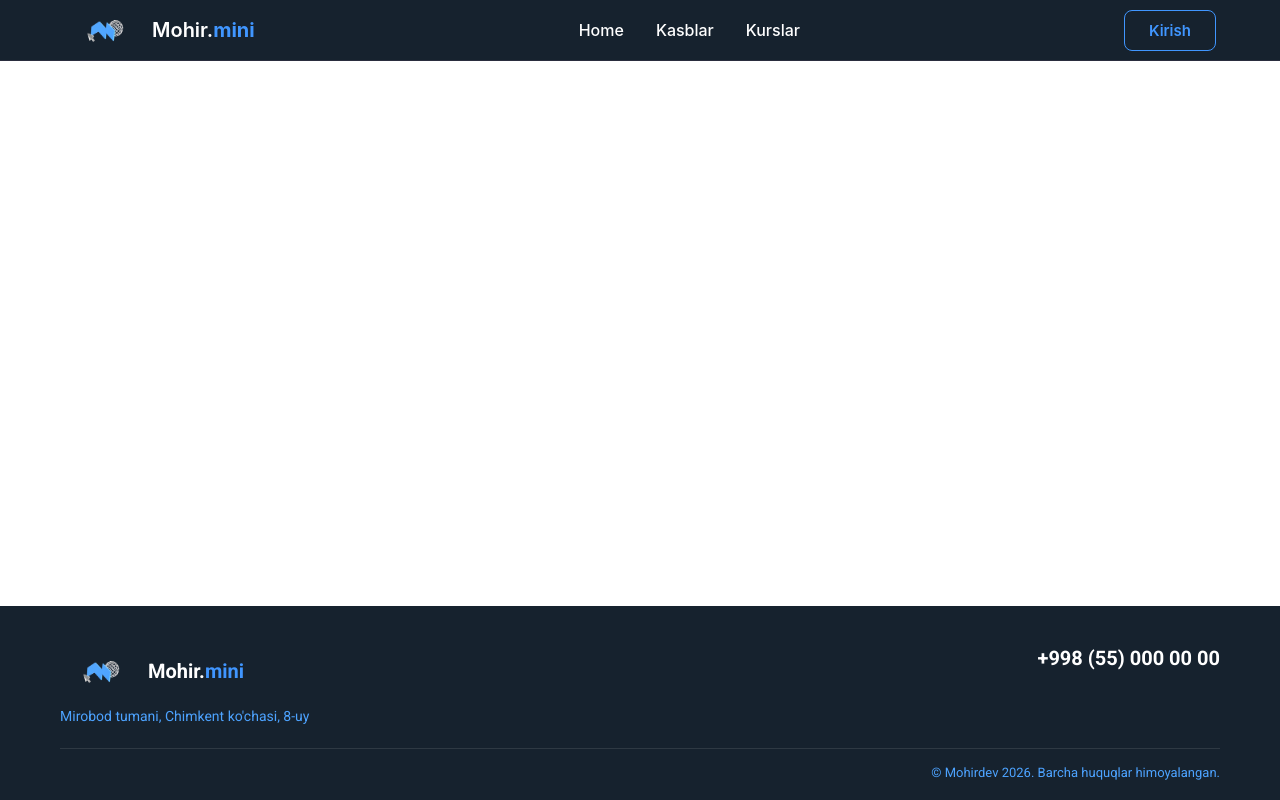
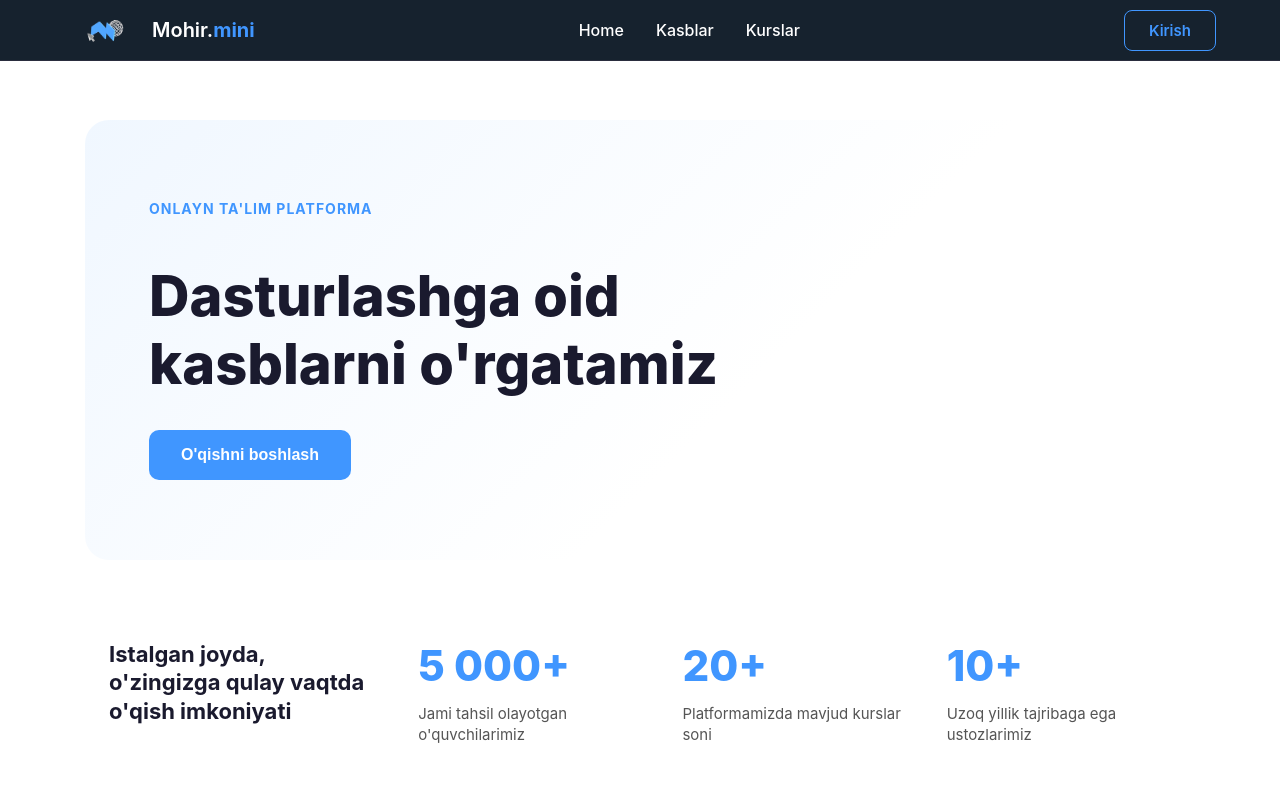
Before and after one commit to anvarxasanov/xa-mohir-project, a React (Vite) app: page / in a window 1280 px wide. Shown: the top 800 px of the page. Built offline with nearby package versions, Linux system fonts and the light colour scheme.

Commit message:
Add Hero section component

```diff
--- /dev/null
+++ b/src/pages/HomePage/Hero.jsx
@@ -0,0 +1,36 @@
+import './HomePage.css';
+
+export function Hero() {
+    return (
+        <>
+            <section className="hero">
+                <p className="hero__label">ONLAYN TA'LIM PLATFORMA</p>
+                <h1 className="hero__title">
+                    Dasturlashga oid<br />kasblarni o'rgatamiz
+                </h1>
+                <button className="hero__btn">O'qishni boshlash</button>
+            </section>
+
+            <section className="stats">
+                <div className="stats__intro">
+                    <p>Istalgan joyda, o'zingizga qulay vaqtda o'qish imkoniyati</p>
+                </div>
+
+                <div className="stats__item">
+                    <span className="stats__number">5 000+</span>
+                    <p>Jami tahsil olayotgan o'quvchilarimiz</p>
+                </div>
+
+                <div className="stats__item">
+                    <span className="stats__number">20+</span>
+                    <p>Platformamizda mavjud kurslar soni</p>
+                </div>
+
+                <div className="stats__item">
+                    <span className="stats__number">10+</span>
+                    <p>Uzoq yillik tajribaga ega ustozlarimiz</p>
+                </div>
+            </section>
+        </>
+    );
+}
--- /dev/null
+++ b/src/pages/HomePage/HomePage.css
@@ -0,0 +1,99 @@
+.page-content {
+    padding: 60px 45px;
+}
+
+.hero {
+    background: linear-gradient(135deg, #f0f7ff 0%, #ffffff 60%);
+    border-radius: 24px;
+    padding: 80px 64px;
+    margin: 60px 40px 40px;
+    font-family: 'Inter', sans-serif;
+}
+
+.hero__label {
+    font-size: 14px;
+    font-weight: 700;
+    letter-spacing: 1px;
+    color: #4096ff;
+    margin-bottom: 20px;
+}
+
+.hero__title {
+    font-size: 56px;
+    font-weight: 800;
+    color: #1a1a2e;
+    line-height: 1.2;
+    margin-bottom: 32px;
+}
+
+.hero__btn {
+    padding: 16px 32px;
+    background: #4096ff;
+    color: #fff;
+    border: none;
+    border-radius: 10px;
+    font-size: 16px;
+    font-weight: 700;
+    cursor: pointer;
+    transition: background-color 0.2s;
+}
+
+.hero__btn:hover {
+    background: #2f7ee8;
+}
+
+.stats {
+    display: grid;
+    grid-template-columns: 1.2fr 1fr 1fr 1fr;
+    gap: 40px;
+    padding: 40px 64px 0;
+    font-family: 'Inter', sans-serif;
+}
+
+.stats__intro p {
+    font-size: 22px;
+    font-weight: 700;
+    color: #1a1a2e;
+    line-height: 1.3;
+}
+
+.stats__number {
+    display: block;
+    font-size: 42px;
+    font-weight: 800;
+    color: #4096ff;
+    margin-bottom: 12px;
+}
+
+.stats__item p {
+    font-size: 15px;
+    color: #555;
+    line-height: 1.4;
+}
+
+@media (max-width: 1024px) {
+    .hero__title {
+        font-size: 40px;
+    }
+
+    .stats {
+        grid-template-columns: 1fr 1fr;
+        gap: 32px;
+    }
+}
+
+@media (max-width: 600px) {
+    .hero {
+        padding: 48px 24px;
+        margin: 90px 16px 24px;
+    }
+
+    .hero__title {
+        font-size: 32px;
+    }
+
+    .stats {
+        grid-template-columns: 1fr;
+        padding: 24px;
+    }
+}
--- a/src/pages/HomePage/HomePage.jsx
+++ b/src/pages/HomePage/HomePage.jsx
@@ -1,5 +1,6 @@
 import { Header } from "../../components/Header/Header";
 import { Footer } from "../../components/Footer/Footer";
+import { Hero } from "../HomePage/Hero";
 
 export function HomePage() {
     return (
@@ -7,7 +8,9 @@ export function HomePage() {
             <div className="page-wrapper">
                 <title>Home Page</title>
                 <Header />
-                <main className="page-content"></main>
+                <main className="page-content">
+                    <Hero />
+                </main>
                 <Footer />
             </div>
         </>
```
